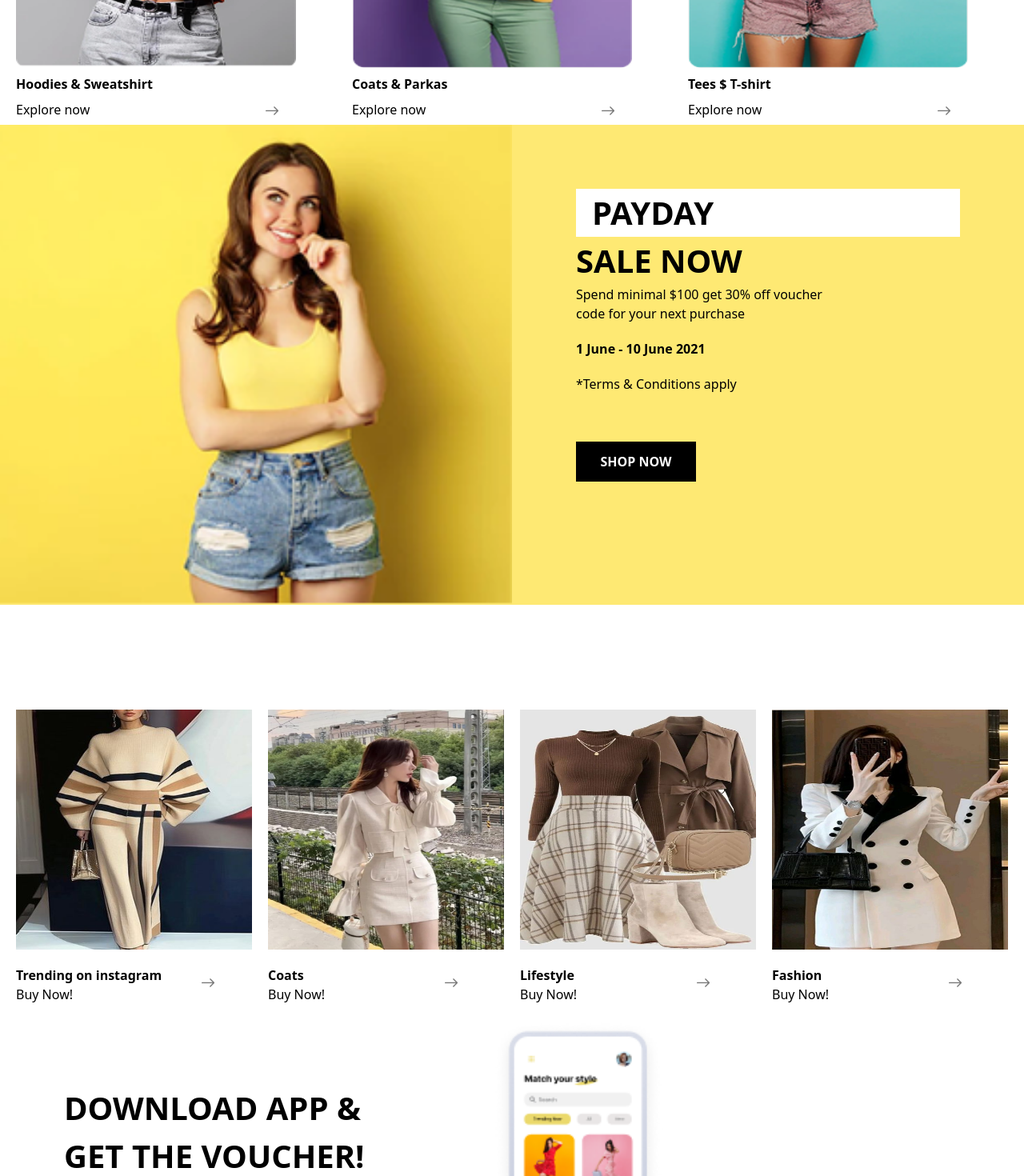
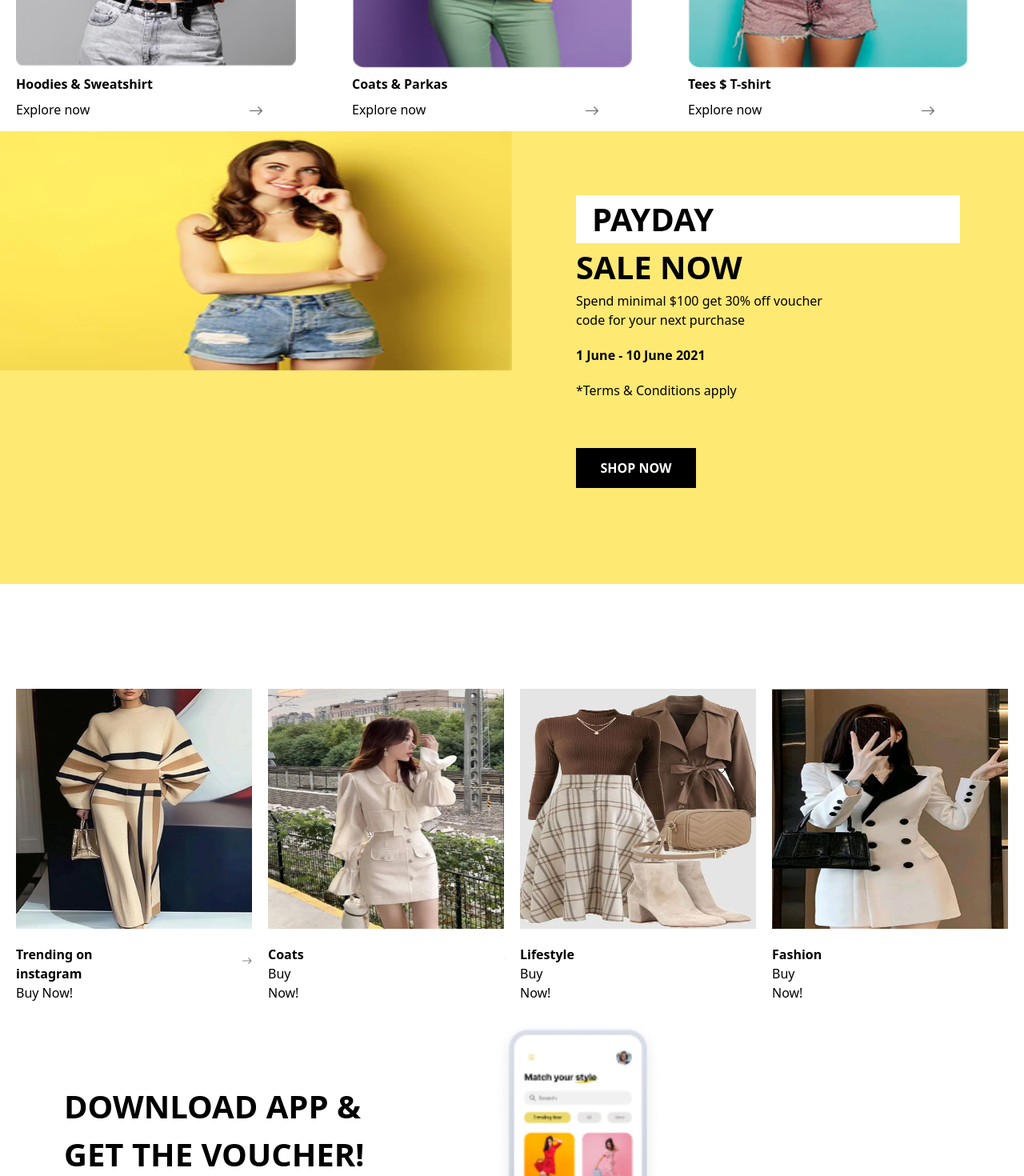
Before and after one commit to Folakl/tokmart, a React (Vite) app: page /shoppingcenter in a window 1280 px wide. Shown: the part 1120-2590 px from the top of the page at 80% size. Built offline with nearby package versions, Linux system fonts and the light colour scheme.

Commit message:
made an adjustment

```diff
--- a/src/Components/Footertwo.jsx
+++ b/src/Components/Footertwo.jsx
@@ -7,7 +7,7 @@ import inimg from '../assets/in (1).png'
 const Footertwo = () => {
   return (
     <div className='mt-10'>
-      <div className='bg-black p-10 text-white grid grid-cols-2 lg:grid-cols-4 md:grid-cols-2 gap-20  '>
+      <div className='bg-black p-10 text-white grid grid-cols-2 lg:grid-cols-4 md:grid-cols-2 lg:gap-20 md:gap-10  gap-5  '>
       <div>
         <h3 className='font-bold py-5'>FASHION</h3>
        <h3>Complete your style with awesome clothes from us.</h3>
--- a/src/Components/NewArrivals.jsx
+++ b/src/Components/NewArrivals.jsx
@@ -36,7 +36,7 @@ const NewArrivals = () => {
                 <h3 className='font-bold py-2'>Hoodies & Sweatshirt</h3>
                 <div className='flex'>
                     <h3 className=''>Explore now </h3>
-                    <Link to='/hoodies'><img src={four} alt="" className='ml-[220px] mt-2 pb-3' /></Link>
+                    <Link to='/hoodies'><img src={four} alt="" className='ml-[200px] mt-2 pb-3' /></Link>
                 </div>
             </div>
             <div>
@@ -44,7 +44,7 @@ const NewArrivals = () => {
                 <h3 className='font-bold py-2'>Coats & Parkas</h3>
                 <div className='flex'>
                     <h3 className=''>Explore now </h3>
-                    <Link to='/coats'><img src={four} alt="" className='ml-[220px] mt-2 pb-3' /></Link>
+                    <Link to='/coats'><img src={four} alt="" className='ml-[200px] mt-2 pb-3' /></Link>
                 </div>
             </div>
             <div>
@@ -52,7 +52,7 @@ const NewArrivals = () => {
                 <h3 className='font-bold py-2'>Tees $ T-shirt</h3>
                 <div className='flex'>
                     <h3 className=''>Explore now </h3>
-                    <Link to='/tees'><img src={four} alt="" className='ml-[220px] mt-2 pb-3' /></Link>
+                    <Link to='/tees'><img src={four} alt="" className='ml-[200px] mt-2 pb-5' /></Link>
                 </div>
             </div>
         </div>
--- a/src/Components/Payday.jsx
+++ b/src/Components/Payday.jsx
@@ -6,7 +6,7 @@ const Payday = () => {
     <div>
       <div className='bg-[#fee973] grid lg:grid-cols-2 md:grid-cols-2  grid-cols-1  '>
         <div>
-          <img src={one} className='w-[650px] h-[600px]' alt="" />
+          <img src={one} className='w-[650px] h-[300px]' alt="" />
         </div>
         <div className='p-20'>
           <h3 className='bg-white text-black text-[40px] px-5 font-bold'>PAYDAY</h3>
--- a/src/Components/ShoppingCommunity.jsx
+++ b/src/Components/ShoppingCommunity.jsx
@@ -7,9 +7,9 @@ const ShoppingCommunity = () => {
         <h3>Type your email down below and be young wild generation</h3>
 
         <div className='flex justify-center'>
-        <h3 className='bg-white lg:w-[400px] md:w-[400px] w-[350px] h-[60px] mt-5  mx-5 rounded-2xl flex justify-center'>
+        <h3 className='bg-white lg:w-[400px] md:w-[400px] w-[350px] h-[60px] mt-5  mx-5 rounded-2xl flex'>
             <h3 className='text-black p-5'>Add your email here</h3>
-            <button className='bg-black w-[120px] h-[45px] my-2 lg:ml-20 md:ml-10 ml-5 text-white'>SEND</button>
+            <button className='bg-black w-[120px] h-[45px] my-2 lg:ml-20 md:ml-10  text-white'>SEND</button>
         </h3>
         </div>
 
--- a/src/Components/Youngfavourite.jsx
+++ b/src/Components/Youngfavourite.jsx
@@ -15,7 +15,7 @@ const Youngfavourite= () => {
        <div className=' grid lg:grid-cols-4 md:grid-cols-2 grid-cols-1 gap-5 mx-5'>
         <div>
           <img src={one} alt=""  className='w-[350px] h-[300px]' />
-          <div className='flex gap-[50px] mt-5 '>
+          <div className='flex gap-[150px] mt-5 '>
          <div>
          <h3 className='font-bold'>Trending on instagram</h3>
          <h3>Buy Now!</h3>
@@ -27,7 +27,7 @@ const Youngfavourite= () => {
         </div>
         <div>
           <img src={five} alt=""  className='w-[350px] h-[300px]' />
-          <div className='flex gap-[150px] mt-5 '>
+          <div className='flex gap-[250px] mt-5 '>
          <div>
          <h3 className='font-bold'>Coats</h3>
          <h3>Buy Now!</h3>
@@ -39,7 +39,7 @@ const Youngfavourite= () => {
         </div>
         <div>
           <img src={four} alt=""  className='w-[350px] h-[300px]' />
-          <div className='flex gap-[150px]  mt-5 '>
+          <div className='flex gap-[250px]  mt-5 '>
          <div>
          <h3 className='font-bold'>Lifestyle</h3>
          <h3>Buy Now!</h3>
@@ -51,12 +51,12 @@ const Youngfavourite= () => {
         </div>
         <div>
           <img src={two} alt=""  className='w-[350px] h-[300px]' />
-          <div className='flex gap-[150px]  mt-5 '>
+          <div className='flex gap-[250px]  mt-5 '>
          <div>
          <h3 className='font-bold'>Fashion</h3>
          <h3>Buy Now!</h3>
          </div>
-         <div className='mt-4'>
+         <div className='mt-4 '>
          <Link to="/fashion"> <img src={three} alt="" /></Link>
          </div>
           </div>
--- a/src/pages/Cart.jsx
+++ b/src/pages/Cart.jsx
@@ -30,7 +30,7 @@ const Cart = () => {
                         <h3 className='lg:text-[30px] md:text-[30px] text-[20px]'>{item.Name}</h3>
                         <div className='flex '>
                         <h3 className='text-[20px]'>price: <span className='font-bold'>${item.price}</span></h3>
-                        <img src={deleteicon}   onClick={() => removeFromCart(item.id)} alt="" className=' w-[50px] h-[50px]  ml-10 lg:ml-20 md:ml-10' /></div>
+                        <img src={deleteicon}   onClick={() => removeFromCart(item.id)} alt="" className=' lg:w-[50px] lg:h-[50px]  md:w-[50px] md:h-[50px] w-[40px] h-[40px] ml-10 lg:ml-20 md:ml-10' /></div>
                          <div >
                          <h3 className='text-[20px]'>Add more quantity: </h3>
                          <div className='flex gap-2 my-3'>
@@ -45,6 +45,8 @@ const Cart = () => {
                          </div>
                          </div>
 
+                         <h3> End of cart, <span className='flex justify-end text-[blue]' >Back to top</span></h3>
+
                     </div>
                 ))
             )}
```
